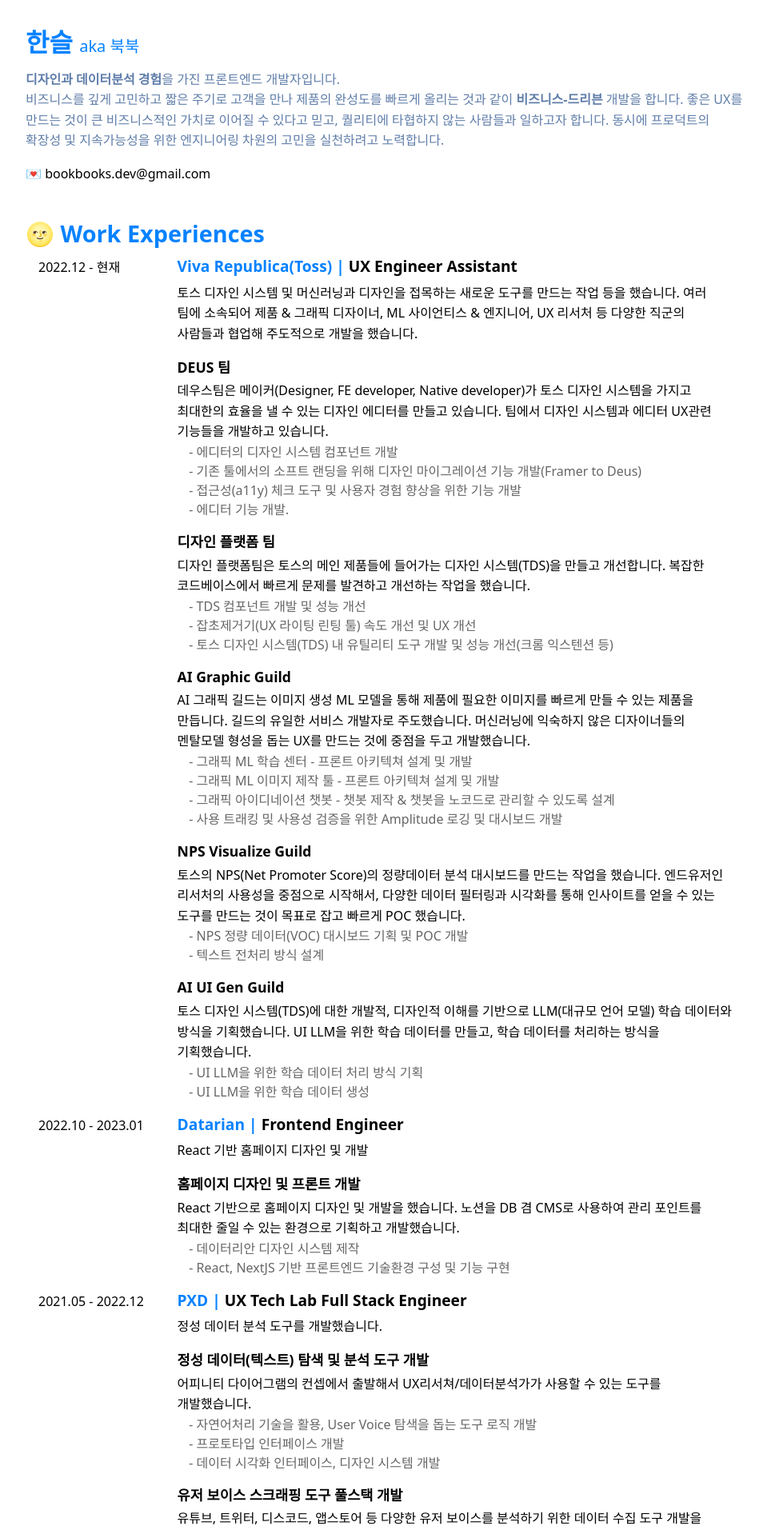
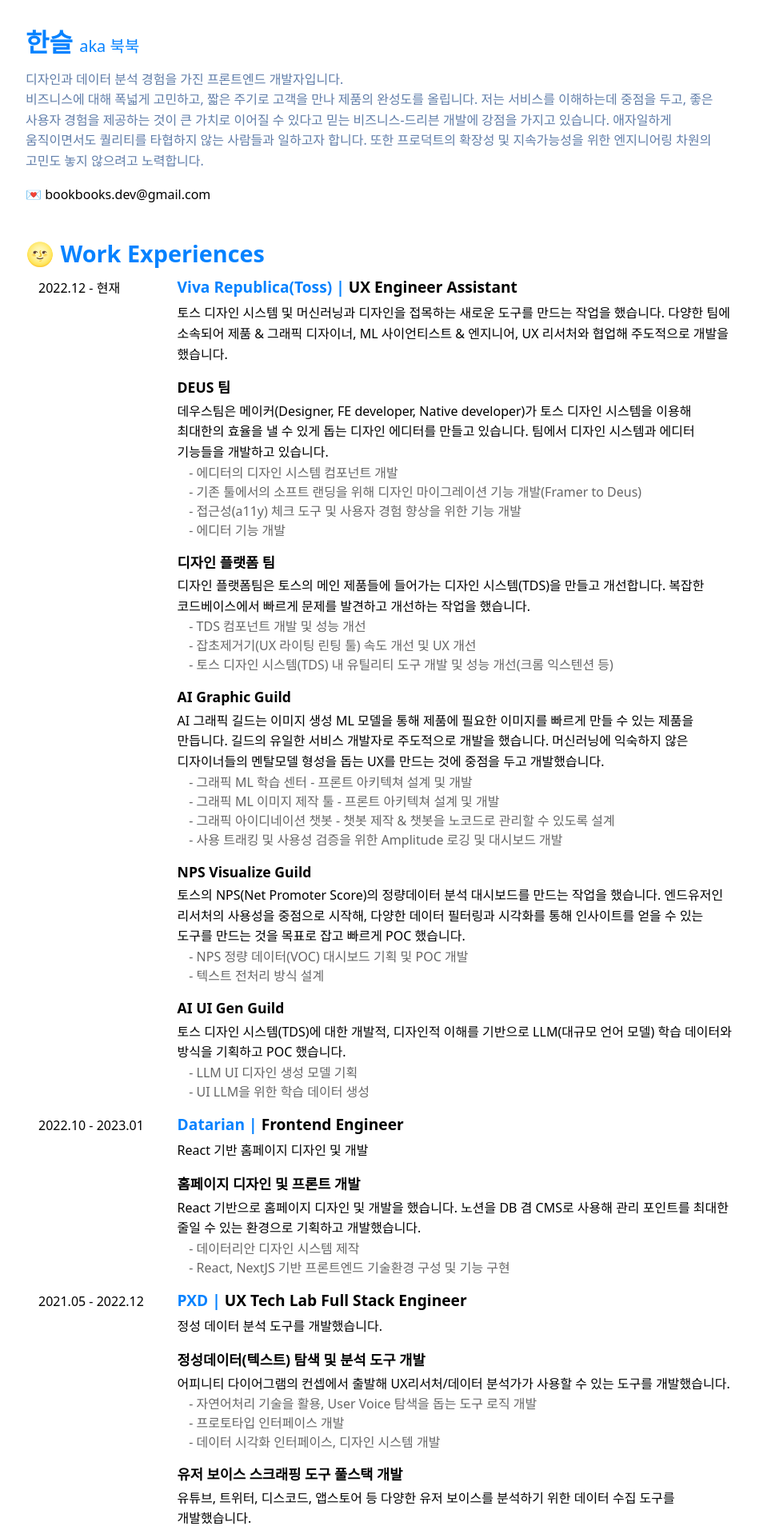
Before and after one commit to failed-commune/bookbooklog, a SvelteKit app: page /about in a window 1280 px wide. Shown: the part 56-1964 px from the top of the page at 80% size, without its empty margins (158-1117 px from the left). Built offline with nearby package versions, Linux system fonts and the light colour scheme.

Commit message:
fix: about 수정

```diff
--- a/src/routes/about/+page.svelte
+++ b/src/routes/about/+page.svelte
@@ -5,11 +5,11 @@
 <h1>한슬 <small> aka 북북 </small></h1>
 <section id="main-description">
 	<p>
-		<b>디자인과 데이터분석 경험</b>을 가진 프론트엔드 개발자입니다. <br />
-		비즈니스를 깊게 고민하고 짧은 주기로 고객을 만나 제품의 완성도를 빠르게 올리는 것과 같이
-		<b>비즈니스-드리븐</b> 개발을 합니다. 좋은 UX를 만드는 것이 큰 비즈니스적인 가치로 이어질 수 있다고
-		믿고, 퀄리티에 타협하지 않는 사람들과 일하고자 합니다. 동시에 프로덕트의 확장성 및 지속가능성을 위한
-		엔지니어링 차원의 고민을 실천하려고 노력합니다.
+		디자인과 데이터 분석 경험을 가진 프론트엔드 개발자입니다.<br />
+		비즈니스에 대해 폭넓게 고민하고, 짧은 주기로 고객을 만나 제품의 완성도를 올립니다. 저는 서비스를
+		이해하는데 중점을 두고, 좋은 사용자 경험을 제공하는 것이 큰 가치로 이어질 수 있다고 믿는 비즈니스-드리븐
+		개발에 강점을 가지고 있습니다. 애자일하게 움직이면서도 퀄리티를 타협하지 않는 사람들과 일하고자 합니다.
+		또한 프로덕트의 확장성 및 지속가능성을 위한 엔지니어링 차원의 고민도 놓지 않으려고 노력합니다.
 	</p>
 	<a href="mailto:bookbooks.dev@gmail.com" class="email">💌 bookbooks.dev@gmail.com</a>
 </section>
--- a/src/routes/about/data.ts
+++ b/src/routes/about/data.ts
@@ -22,17 +22,17 @@
 		company: 'Viva Republica(Toss)',
 		position: 'UX Engineer Assistant',
 		description:
-			'토스 디자인 시스템 및 머신러닝과 디자인을 접목하는 새로운 도구를 만드는 작업 등을 했습니다. 여러 팀에 소속되어 제품 & 그래픽 디자이너, ML 사이언티스 & 엔지니어, UX 리서처 등 다양한 직군의 사람들과 협업해 주도적으로 개발을 했습니다.',
+			'토스 디자인 시스템 및 머신러닝과 디자인을 접목하는 새로운 도구를 만드는 작업을 했습니다. 다양한 팀에 소속되어 제품 & 그래픽 디자이너, ML 사이언티스트 & 엔지니어, UX 리서처와 협업해 주도적으로 개발을 했습니다.',
 		porjects: [
 			{
 				name: 'DEUS 팀',
 				description:
-					'데우스팀은 메이커(Designer, FE developer, Native developer)가 토스 디자인 시스템을 가지고 최대한의 효율을 낼 수 있는 디자인 에디터를 만들고 있습니다. 팀에서 디자인 시스템과 에디터 UX관련 기능들을 개발하고 있습니다.',
+					'데우스팀은 메이커(Designer, FE developer, Native developer)가 토스 디자인 시스템을 이용해 최대한의 효율을 낼 수 있게 돕는 디자인 에디터를 만들고 있습니다. 팀에서 디자인 시스템과 에디터 기능들을 개발하고 있습니다.',
 				details: [
 					'에디터의 디자인 시스템 컴포넌트 개발',
 					'기존 툴에서의 소프트 랜딩을 위해 디자인 마이그레이션 기능 개발(Framer to Deus)',
 					'접근성(a11y) 체크 도구 및 사용자 경험 향상을 위한 기능 개발',
-					'에디터 기능 개발.'
+					'에디터 기능 개발'
 				]
 			},
 			{
@@ -48,7 +48,7 @@
 			{
 				name: 'AI Graphic Guild',
 				description:
-					'AI 그래픽 길드는 이미지 생성 ML 모델을 통해 제품에 필요한 이미지를 빠르게 만들 수 있는 제품을 만듭니다. 길드의 유일한 서비스 개발자로 주도했습니다. 머신러닝에 익숙하지 않은 디자이너들의 멘탈모델 형성을 돕는 UX를 만드는 것에 중점을 두고 개발했습니다.',
+					'AI 그래픽 길드는 이미지 생성 ML 모델을 통해 제품에 필요한 이미지를 빠르게 만들 수 있는 제품을 만듭니다. 길드의 유일한 서비스 개발자로 주도적으로 개발을 했습니다. 머신러닝에 익숙하지 않은 디자이너들의 멘탈모델 형성을 돕는 UX를 만드는 것에 중점을 두고 개발했습니다.',
 				details: [
 					'그래픽 ML 학습 센터 - 프론트 아키텍쳐 설계 및 개발',
 					'그래픽 ML 이미지 제작 툴 - 프론트 아키텍쳐 설계 및 개발',
@@ -59,14 +59,14 @@
 			{
 				name: 'NPS Visualize Guild',
 				description:
-					'토스의 NPS(Net Promoter Score)의 정량데이터 분석 대시보드를 만드는 작업을 했습니다. 엔드유저인 리서처의 사용성을 중점으로 시작해서, 다양한 데이터 필터링과 시각화를 통해 인사이트를 얻을 수 있는 도구를 만드는 것이 목표로 잡고 빠르게 POC 했습니다.',
+					'토스의 NPS(Net Promoter Score)의 정량데이터 분석 대시보드를 만드는 작업을 했습니다. 엔드유저인 리서처의 사용성을 중점으로 시작해, 다양한 데이터 필터링과 시각화를 통해 인사이트를 얻을 수 있는 도구를 만드는 것을 목표로 잡고 빠르게 POC 했습니다.',
 				details: ['NPS 정량 데이터(VOC) 대시보드 기획 및 POC 개발', '텍스트 전처리 방식 설계']
 			},
 			{
 				name: 'AI UI Gen Guild',
 				description:
-					'토스 디자인 시스템(TDS)에 대한 개발적, 디자인적 이해를 기반으로 LLM(대규모 언어 모델) 학습 데이터와 방식을 기획했습니다. UI LLM을 위한 학습 데이터를 만들고, 학습 데이터를 처리하는 방식을 기획했습니다.',
-				details: ['UI LLM을 위한 학습 데이터 처리 방식 기획', 'UI LLM을 위한 학습 데이터 생성']
+					'토스 디자인 시스템(TDS)에 대한 개발적, 디자인적 이해를 기반으로 LLM(대규모 언어 모델) 학습 데이터와 방식을 기획하고 POC 했습니다.',
+				details: ['LLM UI 디자인 생성 모델 기획 ', 'UI LLM을 위한 학습 데이터 생성']
 			}
 		]
 	},
@@ -80,7 +80,7 @@
 			{
 				name: '홈페이지 디자인 및 프론트 개발',
 				description:
-					'React 기반으로 홈페이지 디자인 및 개발을 했습니다. 노션을 DB 겸 CMS로 사용하여 관리 포인트를 최대한 줄일 수 있는 환경으로 기획하고 개발했습니다.',
+					'React 기반으로 홈페이지 디자인 및 개발을 했습니다. 노션을 DB 겸 CMS로 사용해 관리 포인트를 최대한 줄일 수 있는 환경으로 기획하고 개발했습니다.',
 				details: [
 					'데이터리안 디자인 시스템 제작',
 					'React, NextJS 기반 프론트엔드 기술환경 구성 및 기능 구현'
@@ -96,9 +96,9 @@
 		description: '정성 데이터 분석 도구를 개발했습니다.',
 		porjects: [
 			{
-				name: '정성 데이터(텍스트) 탐색 및 분석 도구 개발',
+				name: '정성데이터(텍스트) 탐색 및 분석 도구 개발',
 				description:
-					'어피니티 다이어그램의 컨셉에서 출발해서 UX리서쳐/데이터분석가가 사용할 수 있는 도구를 개발했습니다.',
+					'어피니티 다이어그램의 컨셉에서 출발해 UX리서처/데이터 분석가가 사용할 수 있는 도구를 개발했습니다.',
 				details: [
 					'자연어처리 기술을 활용, User Voice 탐색을 돕는 도구 로직 개발',
 					'프로토타입 인터페이스 개발',
@@ -108,7 +108,7 @@
 			{
 				name: '유저 보이스 스크래핑 도구 풀스택 개발 ',
 				description:
-					'유튜브, 트위터, 디스코드, 앱스토어 등 다양한 유저 보이스를 분석하기 위한 데이터 수집 도구 개발을 했습니다.',
+					'유튜브, 트위터, 디스코드, 앱스토어 등 다양한 유저 보이스를 분석하기 위한 데이터 수집 도구를 개발했습니다.',
 				details: [
 					'각 소셜미디어(Youtube, twitter, discord, etc) API를 활용해 스크래퍼 제작',
 					'API를 제공하지 않는 소셜미디어 크롤러 개발',
```
